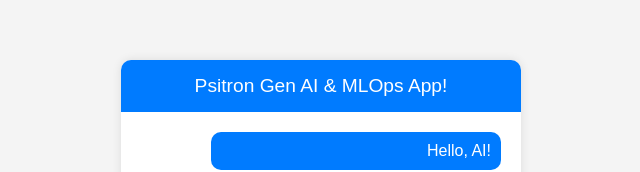
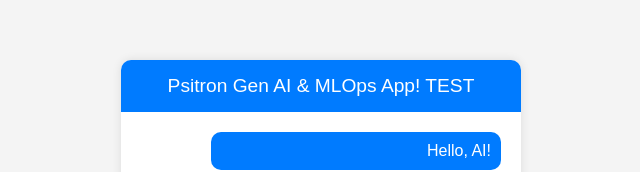
Before and after one commit to yogi0348/github-actions-nodejs, a website: page public/index.html in a window 1280 px wide. Shown: the part 223-395 px from the top of the page, without its empty margins (319-959 px from the left). Drawn offline with Linux system fonts and the light colour scheme.

Commit message:
Added new chnages 2

```diff
--- a/public/index.html
+++ b/public/index.html
@@ -95,7 +95,7 @@
 
     <div class="chat-container">
         <div class="chat-header">
-            Psitron Gen AI & MLOps App!
+            Psitron Gen AI & MLOps App! TEST
         </div>
         <div class="chat-messages">
             <!-- Example Messages -->
```
